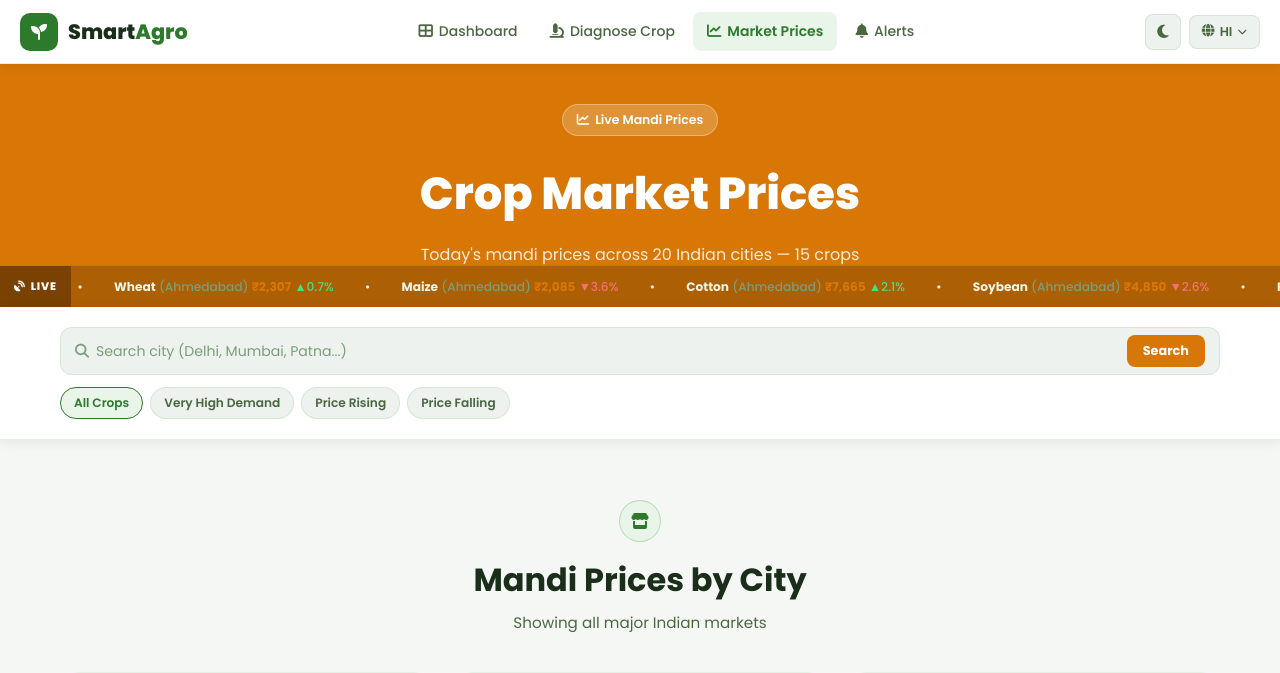
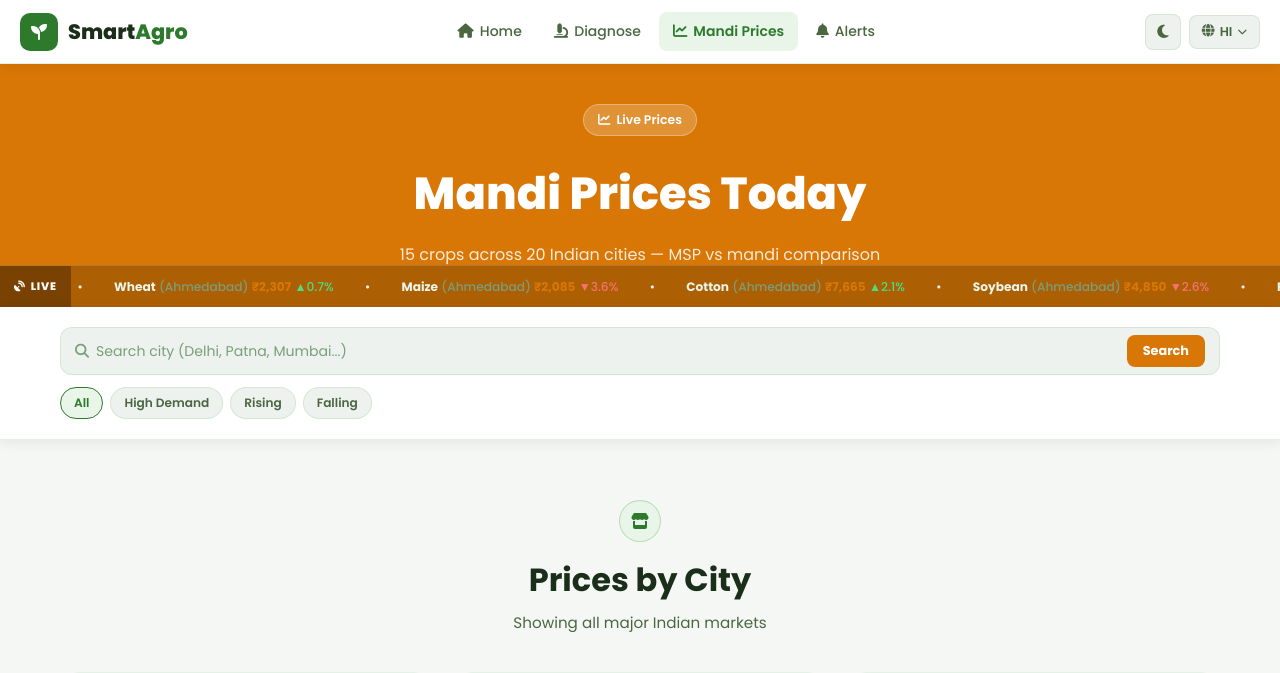
Before and after one commit to puspendugorai-coder/SmartAgro, a Flask app: page /market in a window 1280 px wide. Shown: the top 673 px of the page. Run offline with Flask 3, Linux system fonts and the light colour scheme.

Commit message:
Update market.html

```diff
--- a/templates/market.html
+++ b/templates/market.html
@@ -3,10 +3,10 @@
 <head>
   <meta charset="UTF-8"/>
   <meta name="viewport" content="width=device-width, initial-scale=1.0"/>
-  <title>SmartAgro – Market Prices</title>
+  <title>SmartAgro – Mandi Prices</title>
   <link rel="stylesheet" href="/static/css/main.css"/>
   <link rel="stylesheet" href="/static/css/market.css"/>
-  <link href="https://fonts.googleapis.com/css2?family=Syne:wght@400;600;700;800&family=Inter:wght@300;400;500;600&display=swap" rel="stylesheet"/>
+  <link href="https://fonts.googleapis.com/css2?family=Poppins:wght@400;500;600;700;800&display=swap" rel="stylesheet"/>
   <link rel="stylesheet" href="https://cdnjs.cloudflare.com/ajax/libs/font-awesome/6.5.0/css/all.min.css"/>
   <script src="https://cdn.jsdelivr.net/npm/chart.js"></script>
 </head>
@@ -17,19 +17,17 @@
     <span class="brand-text">Smart<span class="brand-accent">Agro</span></span>
   </div>
   <div class="nav-links" id="navLinks">
-    <a href="/" class="nav-item"><i class="fas fa-th-large"></i><span>Dashboard</span></a>
-    <a href="/diagnose" class="nav-item"><i class="fas fa-microscope"></i><span>Diagnose Crop</span></a>
-    <a href="/market" class="nav-item active"><i class="fas fa-chart-line"></i><span>Market Prices</span></a>
+    <a href="/" class="nav-item"><i class="fas fa-home"></i><span>Home</span></a>
+    <a href="/diagnose" class="nav-item"><i class="fas fa-microscope"></i><span>Diagnose</span></a>
+    <a href="/market" class="nav-item active"><i class="fas fa-chart-line"></i><span>Mandi Prices</span></a>
     <a href="/alerts" class="nav-item"><i class="fas fa-bell"></i><span>Alerts</span></a>
   </div>
   <div class="nav-actions">
     <button class="theme-toggle" id="themeToggle"><i class="fas fa-moon" id="themeIcon"></i></button>
     <div class="lang-selector" id="langSelector">
-      <button class="lang-btn" id="langBtn">
-        <i class="fas fa-globe"></i><span id="currentLang">EN</span><i class="fas fa-chevron-down"></i>
-      </button>
+      <button class="lang-btn" id="langBtn"><i class="fas fa-globe"></i><span id="currentLang">HI</span><i class="fas fa-chevron-down"></i></button>
       <div class="lang-dropdown" id="langDropdown">
-        <div class="lang-search"><input type="text" placeholder="Search language..." id="langSearch"/></div>
+        <div class="lang-search"><input type="text" placeholder="Search..." id="langSearch"/></div>
         <div class="lang-list" id="langList"></div>
       </div>
     </div>
@@ -37,16 +35,13 @@
   </div>
 </nav>
 
-<section class="page-hero market-hero">
-  <div class="hero-bg"><div class="hero-orb orb-1"></div><div class="hero-orb orb-2"></div></div>
-  <div class="page-hero-content">
-    <div class="hero-badge"><i class="fas fa-chart-line"></i> Live Mandi Prices</div>
-    <h1><span class="gradient-text">Crop Market Prices</span></h1>
-    <p>Today's mandi prices across 20 Indian cities — 15 crops</p>
-  </div>
+<section class="page-hero market-hero" style="position:relative">
+  <div class="hero-badge"><i class="fas fa-chart-line"></i> Live Prices</div>
+  <h1>Mandi Prices Today</h1>
+  <p>15 crops across 20 Indian cities — MSP vs mandi comparison</p>
   <div class="price-ticker">
     <div class="ticker-label"><i class="fas fa-satellite-dish"></i> LIVE</div>
-    <div class="ticker-track"><div class="ticker-content" id="tickerContent">Loading prices...</div></div>
+    <div class="ticker-track"><div class="ticker-content" id="tickerContent">Loading...</div></div>
   </div>
 </section>
 
@@ -55,15 +50,15 @@
     <div class="search-filter-bar">
       <div class="search-box">
         <i class="fas fa-search"></i>
-        <input type="text" id="locationSearch" placeholder="Search city (Delhi, Mumbai, Patna...)"/>
+        <input type="text" id="locationSearch" placeholder="Search city (Delhi, Patna, Mumbai...)"/>
         <button class="search-btn" onclick="searchLocation()">Search</button>
         <button class="clear-btn" id="clearSearchBtn" onclick="clearSearch()" style="display:none"><i class="fas fa-times"></i></button>
       </div>
       <div class="filter-chips">
-        <button class="chip active" onclick="filterDemand('all',this)">All Crops</button>
-        <button class="chip chip-high" onclick="filterDemand('Very High',this)">Very High Demand</button>
-        <button class="chip chip-rising" onclick="filterDemand('rising',this)">Price Rising</button>
-        <button class="chip chip-falling" onclick="filterDemand('falling',this)">Price Falling</button>
+        <button class="chip active" onclick="filterDemand('all',this)">All</button>
+        <button class="chip chip-high" onclick="filterDemand('Very High',this)">High Demand</button>
+        <button class="chip chip-rising" onclick="filterDemand('rising',this)">Rising</button>
+        <button class="chip chip-falling" onclick="filterDemand('falling',this)">Falling</button>
       </div>
     </div>
   </div>
@@ -73,7 +68,7 @@
   <div class="container">
     <div class="section-header">
       <div class="section-tag"><i class="fas fa-store"></i></div>
-      <h2>Mandi Prices by City</h2>
+      <h2>Prices by City</h2>
       <p id="marketSubtitle">Showing all major Indian markets</p>
     </div>
     <div class="market-loading" id="marketLoading"><div class="loading-spinner"></div><p>Loading mandi prices...</p></div>
@@ -81,8 +76,8 @@
     <div class="no-results" id="noResults" style="display:none">
       <i class="fas fa-store-slash"></i>
       <h3>No markets found</h3>
-      <p>Try: Delhi, Mumbai, Patna, Kolkata, Chennai...</p>
-      <button class="btn-secondary" onclick="clearSearch()">Show All Markets</button>
+      <p>Try: Delhi, Mumbai, Patna, Kolkata...</p>
+      <button class="btn-secondary" id="showAllMarketsBtn" onclick="clearSearch()">Show All</button>
     </div>
   </div>
 </section>
@@ -92,7 +87,7 @@
     <div class="section-header">
       <div class="section-tag"><i class="fas fa-chart-area"></i></div>
       <h2>Price Trend</h2>
-      <p>30-day price movement for top crops</p>
+      <p>30-day price movement</p>
     </div>
     <div class="chart-wrapper">
       <div class="chart-controls">
@@ -105,11 +100,8 @@
           <select id="chartCitySelect" onchange="updateChart()">
             <option>Delhi</option><option>Mumbai</option><option>Kolkata</option>
             <option>Chennai</option><option>Hyderabad</option><option>Pune</option>
-            <option>Ahmedabad</option><option>Lucknow</option><option>Jaipur</option>
-            <option>Bhopal</option><option>Patna</option><option>Nagpur</option>
-            <option>Indore</option><option>Surat</option><option>Kanpur</option>
-            <option>Coimbatore</option><option>Visakhapatnam</option><option>Bhubaneswar</option>
-            <option>Guwahati</option><option>Amritsar</option>
+            <option>Patna</option><option>Lucknow</option><option>Jaipur</option>
+            <option>Bhopal</option><option>Amritsar</option><option>Indore</option>
           </select>
         </div>
       </div>
@@ -122,12 +114,12 @@
   <div class="container">
     <div class="section-header">
       <div class="section-tag"><i class="fas fa-table"></i></div>
-      <h2>Price Comparison Table</h2>
-      <p>Prices across cities (₹/quintal)</p>
+      <h2>Price Comparison</h2>
+      <p>₹/quintal across cities</p>
     </div>
     <div class="table-wrapper">
       <table class="price-table" id="priceTable">
-        <thead><tr><th>Crop</th><th>Delhi</th><th>Mumbai</th><th>Kolkata</th><th>Chennai</th><th>Hyderabad</th><th>Pune</th><th>Patna</th><th>Lucknow</th><th>Jaipur</th><th>Bhopal</th></tr></thead>
+        <thead><tr><th>Crop</th><th>Delhi</th><th>Mumbai</th><th>Kolkata</th><th>Patna</th><th>Lucknow</th><th>Jaipur</th><th>Bhopal</th><th>Indore</th><th>Amritsar</th><th>Hyderabad</th></tr></thead>
         <tbody id="priceTableBody"></tbody>
       </table>
     </div>
@@ -136,32 +128,21 @@
 
 <footer class="footer">
   <div class="container">
-    <div class="footer-brand"><div class="brand-icon small"><i class="fas fa-seedling"></i></div><span>Smart<span class="brand-accent">Agro</span></span></div>
-    <p>Helping India's farmers with AI-powered advice</p>
+    <div class="footer-brand"><div class="brand-icon small"><i class="fas fa-seedling"></i></div><span>SmartAgro</span></div>
     <p class="footer-copy">© 2025 SmartAgro. Made for Indian farmers.</p>
   </div>
 </footer>
 <div class="toast" id="toast"></div>
-<script src="/static/js/translations.js"></script>
-<script src="/static/js/main.js"></script>
-<script src="/static/js/market.js"></script>
-  <!-- Kisan Helpline Button -->
+
 <a href="tel:18001801551" class="kisan-helpline">
-  <button class="helpline-btn">
-    <i class="fas fa-phone"></i> 1800-180-1551
-  </button>
+  <button class="helpline-btn"><i class="fas fa-phone"></i> 1800-180-1551</button>
 </a>
-
-<!-- Voice Chatbot -->
-<button class="chat-fab" id="chatFab" onclick="toggleChat()">
-  <i class="fas fa-microphone"></i>
-</button>
-
+<button class="chat-fab" id="chatFab" onclick="toggleChat()"><i class="fas fa-microphone"></i></button>
 <div class="chat-box" id="chatBox">
   <div class="chat-header">
     <div class="chat-header-icon">🌾</div>
-    <div><div class="chat-header-title">Kisan Helper</div><div class="chat-header-sub">Ask anything in your language</div></div>
-    <button onclick="toggleChat()" style="margin-left:auto;background:none;border:none;color:var(--text-3);cursor:pointer;font-size:1rem"><i class="fas fa-times"></i></button>
+    <div><div class="chat-header-title">Kisan Helper</div><div class="chat-header-sub">Ask in any language</div></div>
+    <button onclick="toggleChat()" style="margin-left:auto;background:none;border:none;color:rgba(255,255,255,0.7);cursor:pointer;font-size:0.95rem"><i class="fas fa-times"></i></button>
   </div>
   <div class="chat-messages" id="chatMessages"></div>
   <div class="chat-input-row">
@@ -171,6 +152,9 @@
   </div>
 </div>
 
+<script src="/static/js/translations.js"></script>
+<script src="/static/js/main.js"></script>
+<script src="/static/js/market.js"></script>
 <script src="/static/js/chatbot.js"></script>
 </body>
 </html>
```
